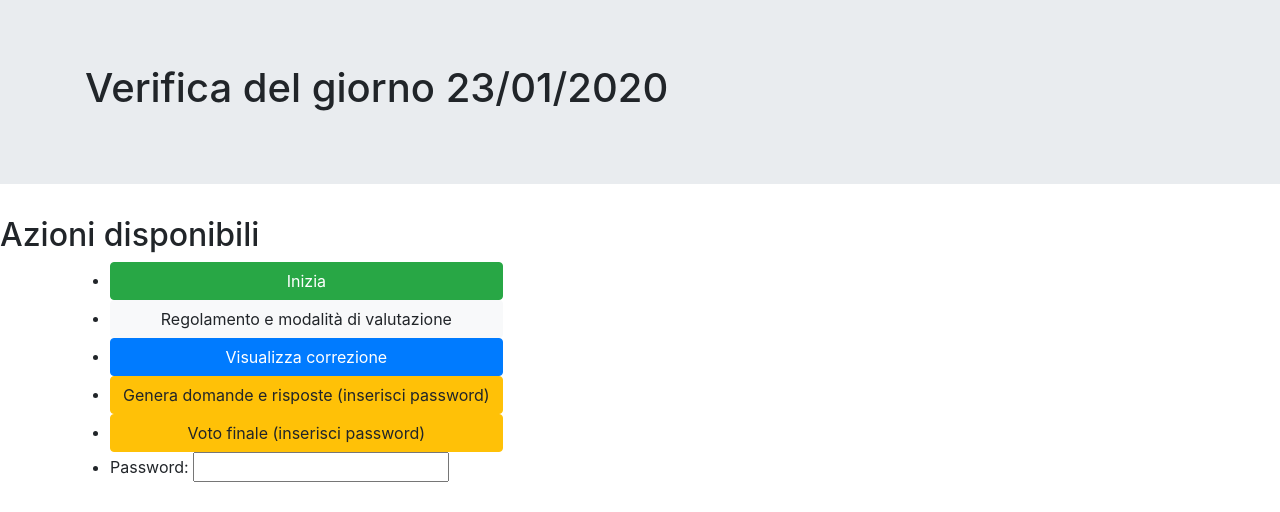
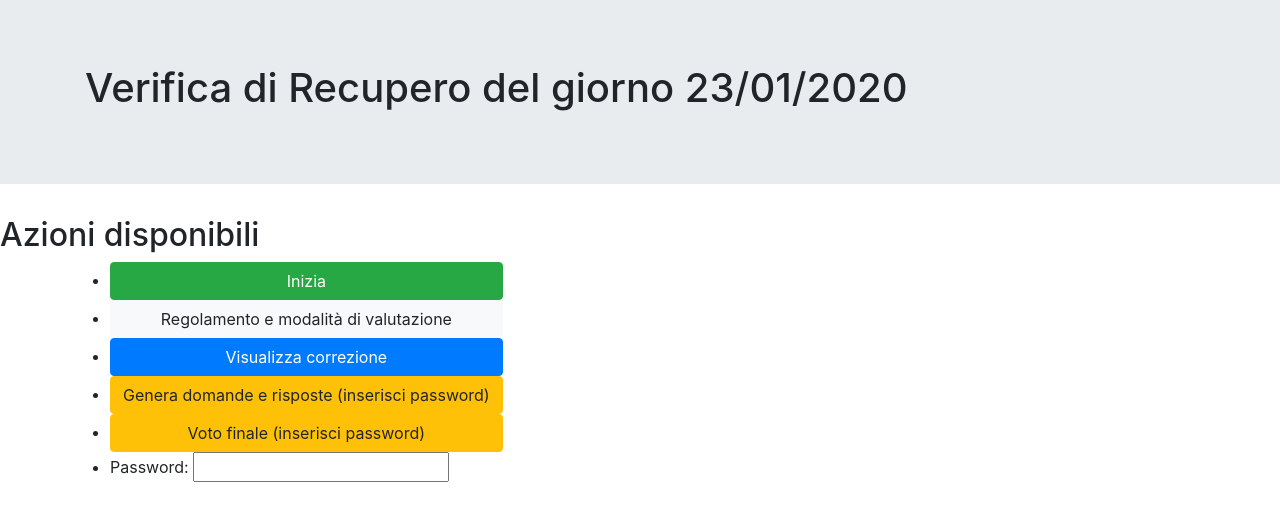
Before and after one commit to Emmettippi/test, an Angular app: page /entry in a window 1280 px wide. Shown: the top 512 px of the page. Built offline with nearby package versions, Linux system fonts and the light colour scheme.

Commit message:
Prepareation to recovery

```diff
--- a/src/app/components/check-answer/check-answer.component.ts
+++ b/src/app/components/check-answer/check-answer.component.ts
@@ -165,7 +165,7 @@ export class CheckAnswersComponent extends BaseComponent implements OnInit {
                 }
 
                 this.correctionNotes = [];
-                this.answerPoints = []
+                this.answerPoints = [];
                 for (const q of this.questions) {
                     this.correctionNotes.push('');
                     this.answerPoints.push(0);
--- a/src/app/components/entry/entry.component.html
+++ b/src/app/components/entry/entry.component.html
@@ -1,7 +1,7 @@
 <!--The content below is only a placeholder and can be replaced.-->
 <div class="jumbotron jumbotron-fluid">
     <div class="container">
-        <h1>Verifica del giorno {{ TODAY | date: 'dd/MM/yyyy'}}</h1>
+        <h1>Verifica di Recupero del giorno {{ TODAY | date: 'dd/MM/yyyy'}}</h1>
     </div>
 </div>
 <h2>Azioni disponibili</h2>
--- a/src/app/components/question/question.component.html
+++ b/src/app/components/question/question.component.html
@@ -1,6 +1,6 @@
 <div class="jumbotron jumbotron-fluid">
     <div class="container">
-        <h1>Verifica del giorno {{ TODAY | date: 'dd/MM/yyyy'}}</h1>
+        <h1>Verifica di Recupero del giorno {{ TODAY | date: 'dd/MM/yyyy'}}</h1>
     </div>
 </div>
 <div class="container" *ngIf="isLoaded">
```
Also changed, not shown: 1 other file (tests, documents, lock files or other folders).
